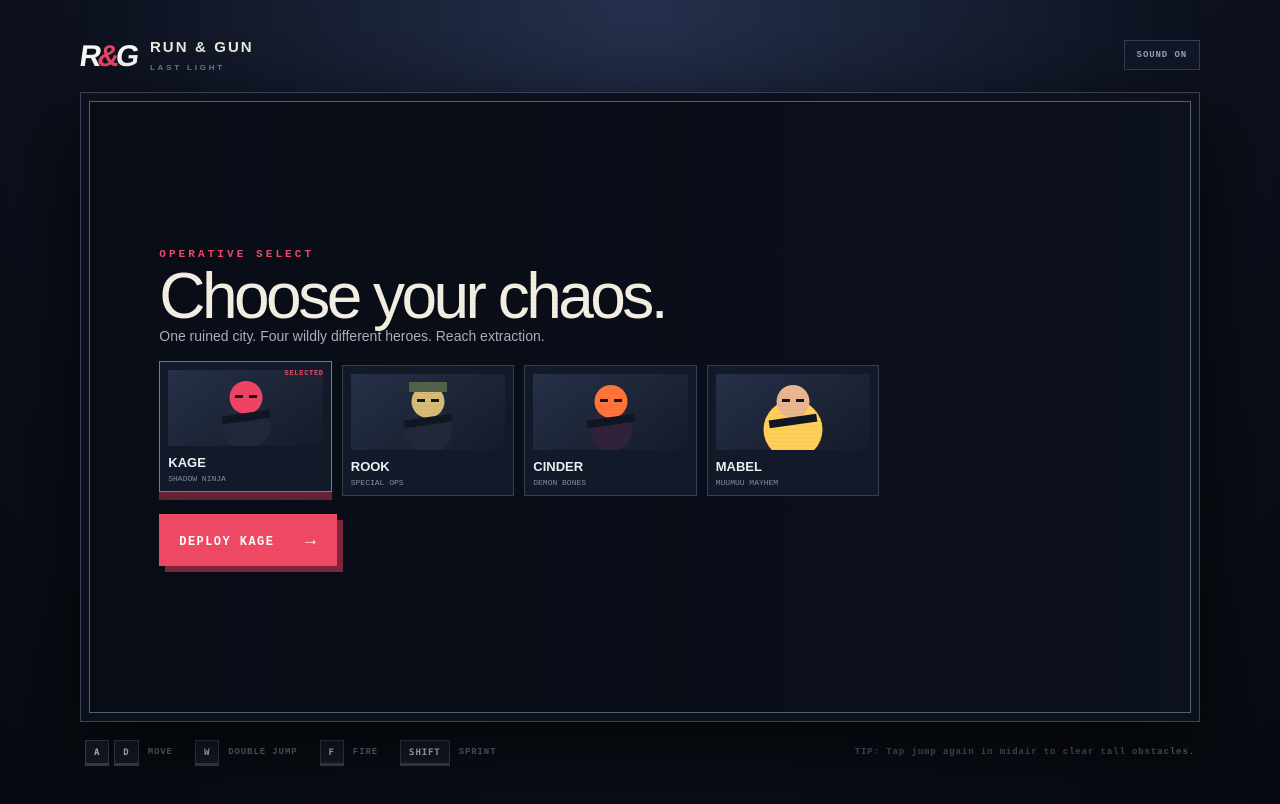
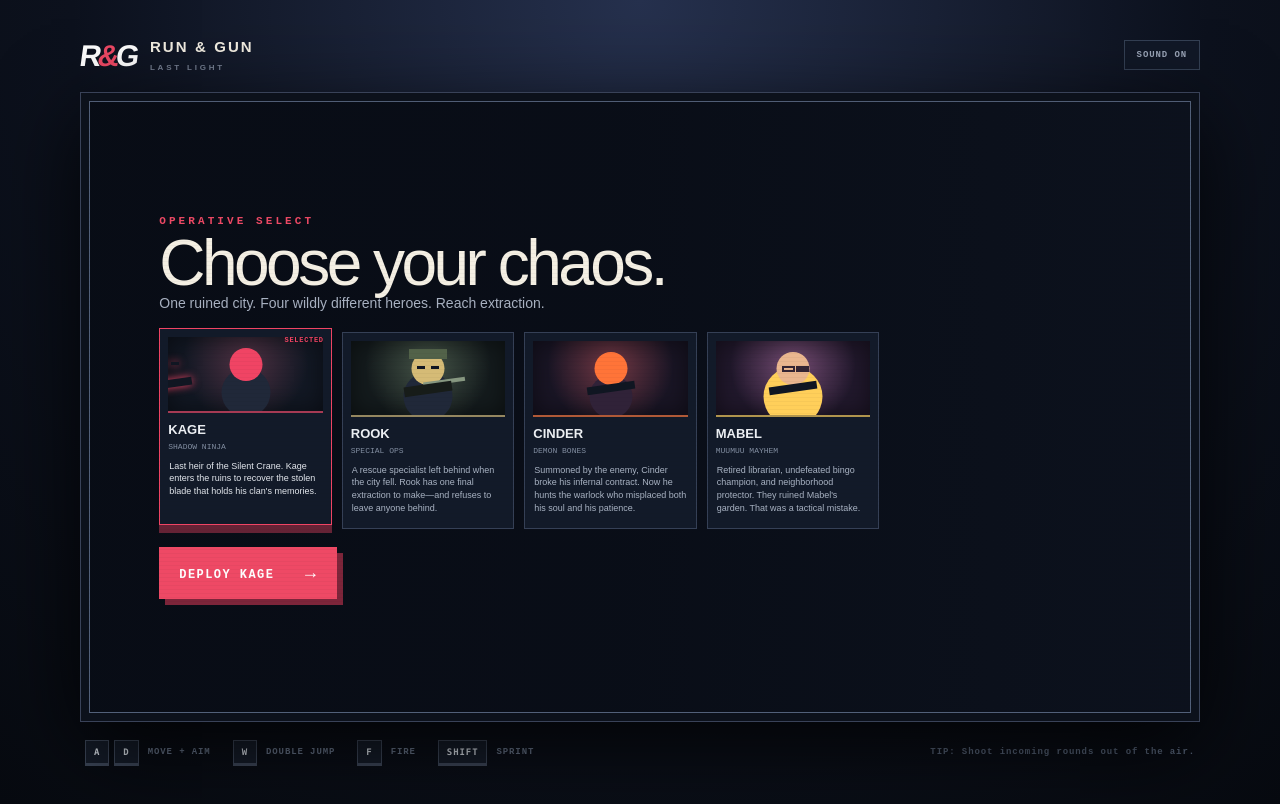
Before and after one commit to cdwhite2018/run-and-gun-last-light, a Next.js app: page / in a window 1280 px wide. Shown: the top 804 px of the page. Built offline with nearby package versions, Linux system fonts and the light colour scheme.

Commit message:
Upgrade characters and combat

```diff
--- a/app/Game.tsx
+++ b/app/Game.tsx
@@ -3,13 +3,13 @@
 import { useCallback, useEffect, useRef, useState } from "react";
 
 type HeroId = "ninja" | "operator" | "skeleton" | "granny";
-type Hero = { id: HeroId; name: string; tag: string; color: string; accent: string };
+type Hero = { id: HeroId; name: string; tag: string; color: string; accent: string; bio: string };
 
 const HEROES: Hero[] = [
-  { id: "ninja", name: "Kage", tag: "Shadow Ninja", color: "#171a25", accent: "#f04464" },
-  { id: "operator", name: "Rook", tag: "Special Ops", color: "#536348", accent: "#d5bb76" },
-  { id: "skeleton", name: "Cinder", tag: "Demon Bones", color: "#37223e", accent: "#ff7438" },
-  { id: "granny", name: "Mabel", tag: "Muumuu Mayhem", color: "#79528f", accent: "#ffcf5a" },
+  { id: "ninja", name: "Kage", tag: "Shadow Ninja", color: "#171a25", accent: "#f04464", bio: "Last heir of the Silent Crane. Kage enters the ruins to recover the stolen blade that holds his clan's memories." },
+  { id: "operator", name: "Rook", tag: "Special Ops", color: "#536348", accent: "#d5bb76", bio: "A rescue specialist left behind when the city fell. Rook has one final extraction to make—and refuses to leave anyone behind." },
+  { id: "skeleton", name: "Cinder", tag: "Demon Bones", color: "#37223e", accent: "#ff7438", bio: "Summoned by the enemy, Cinder broke his infernal contract. Now he hunts the warlock who misplaced both his soul and his patience." },
+  { id: "granny", name: "Mabel", tag: "Muumuu Mayhem", color: "#79528f", accent: "#ffcf5a", bio: "Retired librarian, undefeated bingo champion, and neighborhood protector. They ruined Mabel's garden. That was a tactical mistake." },
 ];
 
 const WIDTH = 960;
@@ -45,7 +45,7 @@ export default function Game() {
     if (!ctx) return;
 
     const state = {
-      player: { x: 140, y: 390, vy: 0, hp: 100, grounded: true, jumpsLeft: 2, cooldown: 0, invuln: 0 },
+      player: { x: 140, y: 390, vy: 0, hp: 100, grounded: true, jumpsLeft: 2, cooldown: 0, invuln: 0, facing: 1 },
       jumpHeld: false,
       camera: 0,
       score: 0,
@@ -53,7 +53,7 @@ export default function Game() {
       bullets: [] as { x: number; y: number; vx: number; enemy?: boolean }[],
       particles: [] as { x: number; y: number; vx: number; vy: number; life: number; color: string }[],
       obstacles: Array.from({ length: 19 }, (_, i) => ({ x: 650 + i * 330 + (i % 3) * 80, w: 38 + (i % 2) * 30, h: 45 + (i % 3) * 24 })),
-      enemies: Array.from({ length: 22 }, (_, i) => ({ x: 820 + i * 285, y: 407, hp: i % 6 === 5 ? 3 : 1, cooldown: 40 + (i * 17) % 80, alive: true })),
+      enemies: Array.from({ length: 22 }, (_, i) => ({ x: 820 + i * 285, y: 407, hp: i % 6 === 5 ? 3 : 1, cooldown: 40 + (i * 17) % 80, alive: true, facing: -1 })),
     };
 
     const burst = (x: number, y: number, color: string, amount = 8) => {
@@ -61,17 +61,17 @@ export default function Game() {
     };
     const rectHit = (a: {x:number;y:number;w:number;h:number}, b: {x:number;y:number;w:number;h:number}) => a.x < b.x+b.w && a.x+a.w > b.x && a.y < b.y+b.h && a.y+a.h > b.y;
 
-    const drawHero = (x: number, y: number) => {
-      ctx.save(); ctx.translate(x, y);
+    const drawHero = (x: number, y: number, facing: number) => {
+      ctx.save(); ctx.translate(x+(facing<0?42:0), y); ctx.scale(facing,1);
       ctx.fillStyle = "rgba(0,0,0,.25)"; ctx.beginPath(); ctx.ellipse(18, 45, 25, 6, 0, 0, Math.PI*2); ctx.fill();
       ctx.fillStyle = hero.color; ctx.fillRect(7, 4, 24, 32);
       ctx.fillStyle = hero.accent;
-      if (hero.id === "ninja") { ctx.fillRect(4, 1, 30, 10); ctx.fillRect(28, 8, 20, 4); }
-      if (hero.id === "operator") { ctx.fillRect(5, -2, 28, 9); ctx.fillStyle="#1a211a"; ctx.fillRect(7, 15, 24, 12); }
-      if (hero.id === "skeleton") { ctx.beginPath(); ctx.arc(19, 5, 12, 0, Math.PI*2); ctx.fill(); ctx.fillStyle="#241627"; ctx.fillRect(12, 2, 4, 4); ctx.fillRect(23, 2, 4, 4); }
-      if (hero.id === "granny") { ctx.beginPath(); ctx.moveTo(19, 8); ctx.lineTo(38, 38); ctx.lineTo(0, 38); ctx.closePath(); ctx.fill(); ctx.fillStyle="#e8b58c"; ctx.beginPath(); ctx.arc(19, 2, 11, 0, Math.PI*2); ctx.fill(); }
+      if (hero.id === "ninja") { ctx.fillRect(3, 0, 32, 11); ctx.fillRect(29, 7, 22, 4); ctx.fillStyle="#d7d9df";ctx.fillRect(13,8,15,3);ctx.fillStyle=hero.accent;ctx.fillRect(5,28,30,4); }
+      if (hero.id === "operator") { ctx.fillRect(5, -3, 28, 9); ctx.fillStyle="#1a211a"; ctx.fillRect(7, 14, 24, 15);ctx.fillStyle="#78866b";ctx.fillRect(3,17,7,13);ctx.fillRect(29,17,7,13);ctx.fillStyle="#78b5a0";ctx.fillRect(12,3,15,3); }
+      if (hero.id === "skeleton") { ctx.beginPath(); ctx.arc(19, 5, 12, 0, Math.PI*2); ctx.fill(); ctx.fillStyle="#241627"; ctx.fillRect(12, 2, 4, 5); ctx.fillRect(23, 2, 4, 5);ctx.fillStyle="#fff0d0";ctx.fillRect(13,15,3,17);ctx.fillRect(19,15,3,17);ctx.fillRect(25,15,3,17);ctx.fillStyle=hero.accent;ctx.fillRect(4,-3,4,9);ctx.fillRect(30,-3,4,9); }
+      if (hero.id === "granny") { ctx.beginPath(); ctx.moveTo(19, 8); ctx.lineTo(39, 38); ctx.lineTo(-1, 38); ctx.closePath(); ctx.fill(); ctx.fillStyle="#e8b58c"; ctx.beginPath(); ctx.arc(19, 2, 11, 0, Math.PI*2); ctx.fill();ctx.fillStyle="#e9e5dc";ctx.beginPath();ctx.arc(16,-5,9,0,Math.PI*2);ctx.fill();ctx.fillStyle="#f8dc69";ctx.fillRect(4,23,4,4);ctx.fillRect(17,29,4,4);ctx.fillRect(30,22,4,4); }
       ctx.fillStyle="#252632"; ctx.fillRect(10, 36, 7, 10); ctx.fillRect(25, 36, 7, 10);
-      ctx.fillStyle="#c5c8d2"; ctx.fillRect(28, 17, 25, 6); ctx.fillStyle="#ffcf5a"; ctx.fillRect(51, 18, 7, 4);
+      ctx.fillStyle="#929ba8"; ctx.fillRect(28, 16, 27, 8);ctx.fillStyle="#252a32";ctx.fillRect(34,22,7,5);ctx.fillRect(44,13,8,4); ctx.fillStyle="#ffcf5a"; ctx.fillRect(54, 18, 7, 4);
       ctx.restore();
     };
 
@@ -82,10 +82,10 @@ export default function Game() {
       ctx.fillStyle="#111723"; for(let x=-(state.camera*.35%180);x<WIDTH;x+=180){ctx.fillRect(x,285,95,155);ctx.fillStyle="#e35e42";for(let wy=305;wy<400;wy+=28)ctx.fillRect(x+15,wy,10,10);ctx.fillStyle="#111723";}
       ctx.fillStyle="#272f36"; ctx.fillRect(0,450,WIDTH,90); ctx.fillStyle="#3b4548"; ctx.fillRect(0,450,WIDTH,7);
       for(const o of state.obstacles){const x=o.x-state.camera;if(x>-100&&x<WIDTH+100){ctx.fillStyle="#4d3d39";ctx.fillRect(x,450-o.h,o.w,o.h);ctx.fillStyle="#8a6654";ctx.fillRect(x+5,455-o.h,o.w-10,7);}}
-      for(const e of state.enemies){if(!e.alive)continue;const x=e.x-state.camera;if(x>-60&&x<WIDTH+60){ctx.fillStyle="#351e29";ctx.fillRect(x,e.y,34,43);ctx.fillStyle="#8cffcf";ctx.fillRect(x+5,e.y+8,7,4);ctx.fillRect(x+22,e.y+8,7,4);ctx.fillStyle="#bf4859";ctx.fillRect(x-15,e.y+19,19,6);}}
+      for(const e of state.enemies){if(!e.alive)continue;const x=e.x-state.camera;if(x>-60&&x<WIDTH+60){ctx.save();ctx.translate(x+(e.facing<0?34:0),e.y);ctx.scale(e.facing,1);ctx.fillStyle="#351e29";ctx.fillRect(0,0,34,43);ctx.fillStyle="#8cffcf";ctx.fillRect(5,8,7,4);ctx.fillRect(22,8,7,4);ctx.fillStyle="#bf4859";ctx.fillRect(28,19,21,7);ctx.fillStyle="#762d3b";ctx.fillRect(8,27,18,5);ctx.restore();}}
       for(const b of state.bullets){ctx.fillStyle=b.enemy?"#ff5973":"#ffd15b";ctx.fillRect(b.x-state.camera,b.y,b.enemy?9:14,4);}
       for(const p of state.particles){ctx.globalAlpha=p.life/24;ctx.fillStyle=p.color;ctx.fillRect(p.x-state.camera,p.y,4,4);}ctx.globalAlpha=1;
-      drawHero(state.player.x-state.camera,state.player.y);
+      drawHero(state.player.x-state.camera,state.player.y,state.player.facing);
       ctx.fillStyle="rgba(9,13,24,.82)";ctx.fillRect(24,22,300,72);ctx.fillStyle="#f4efe3";ctx.font="700 15px Arial";ctx.fillText(hero.name.toUpperCase(),42,48);ctx.fillStyle="#2b343e";ctx.fillRect(42,59,150,12);ctx.fillStyle=state.player.hp>35?"#67e6a4":"#f15d67";ctx.fillRect(42,59,150*Math.max(0,state.player.hp)/100,12);ctx.fillStyle="#f4efe3";ctx.fillText(`${state.score.toString().padStart(5,"0")} PTS`,214,69);
       ctx.fillStyle="#2b343e";ctx.fillRect(350,34,410,12);ctx.fillStyle=hero.accent;ctx.fillRect(350,34,410*Math.min(1,state.distance/LEVEL_END),12);ctx.fillStyle="#dce2e7";ctx.font="12px Arial";ctx.fillText("EXTRACTION",770,45);
     };
@@ -95,17 +95,20 @@ export default function Game() {
       const dt = Math.min(1.7,(now-last)/16.67); last=now;
       const p=state.player; const k=keys.current;
       const speed=(k.ShiftLeft||k.ShiftRight)?7:5;
-      if(k.KeyD||k.ArrowRight)p.x+=speed*dt;if(k.KeyA||k.ArrowLeft)p.x-=speed*dt;
+      if(k.KeyD||k.ArrowRight){p.x+=speed*dt;p.facing=1;}if(k.KeyA||k.ArrowLeft){p.x-=speed*dt;p.facing=-1;}
       p.x=Math.max(state.camera+30,p.x);state.distance=Math.max(state.distance,p.x-140);
       const jumpPressed = Boolean(k.KeyW||k.ArrowUp||k.Space);
       if(jumpPressed&&!state.jumpHeld&&p.jumpsLeft>0){p.vy=-13.5;p.grounded=false;p.jumpsLeft--;burst(p.x+20,p.y+44,hero.accent,5);}
       state.jumpHeld=jumpPressed;
       p.vy+=.7*dt;p.y+=p.vy*dt;if(p.y>=390){p.y=390;p.vy=0;p.grounded=true;p.jumpsLeft=2;}
-      p.cooldown-=dt;p.invuln-=dt;if((k.KeyF||k.KeyJ||k.ControlLeft)&&p.cooldown<=0){state.bullets.push({x:p.x+54,y:p.y+20,vx:15});p.cooldown=10;}
+      p.cooldown-=dt;p.invuln-=dt;if((k.KeyF||k.KeyJ||k.ControlLeft)&&p.cooldown<=0){state.bullets.push({x:p.x+(p.facing>0?54:-14),y:p.y+20,vx:15*p.facing});p.cooldown=10;}
       state.camera=Math.max(0,Math.min(LEVEL_END-WIDTH+200,p.x-260));
       for(const o of state.obstacles){const box={x:o.x,y:450-o.h,w:o.w,h:o.h};if(rectHit({x:p.x,y:p.y,w:40,h:48},box)&&p.invuln<=0){p.hp-=14;p.invuln=45;p.x-=35;burst(p.x,p.y+25,"#ff6579");}}
-      for(const e of state.enemies){if(!e.alive)continue;e.cooldown-=dt;if(Math.abs(e.x-p.x)<520&&e.cooldown<=0){state.bullets.push({x:e.x-10,y:e.y+21,vx:-7,enemy:true});e.cooldown=90+Math.random()*60;}}
-      for(const b of state.bullets){b.x+=b.vx*dt;if(b.enemy&&rectHit({x:b.x,y:b.y,w:9,h:4},{x:p.x,y:p.y,w:40,h:48})&&p.invuln<=0){p.hp-=10;p.invuln=35;b.x=-999;burst(p.x,p.y+20,"#ff6579");}if(!b.enemy)for(const e of state.enemies){if(e.alive&&rectHit({x:b.x,y:b.y,w:14,h:4},{x:e.x,y:e.y,w:34,h:43})){e.hp--;b.x=99999;burst(e.x,e.y+18,"#ffb13b");if(e.hp<=0){e.alive=false;state.score+=100;}}}}
+      for(const e of state.enemies){if(!e.alive)continue;e.facing=p.x<e.x?-1:1;e.cooldown-=dt;if(Math.abs(e.x-p.x)<520&&e.cooldown<=0){state.bullets.push({x:e.x+(e.facing>0?45:-10),y:e.y+21,vx:7*e.facing,enemy:true});e.cooldown=90+Math.random()*60;}}
+      for(const b of state.bullets)b.x+=b.vx*dt;
+      const friendly=state.bullets.filter(b=>!b.enemy);const hostile=state.bullets.filter(b=>b.enemy);
+      for(const shot of friendly)for(const threat of hostile){if(Math.abs(shot.x-threat.x)<15&&Math.abs(shot.y-threat.y)<8){const hitX=(shot.x+threat.x)/2;shot.x=99999;threat.x=-999;burst(hitX,shot.y,"#fff1a8",6);state.score+=10;}}
+      for(const b of state.bullets){if(b.enemy&&rectHit({x:b.x,y:b.y,w:9,h:4},{x:p.x,y:p.y,w:40,h:48})&&p.invuln<=0){p.hp-=10;p.invuln=35;b.x=-999;burst(p.x,p.y+20,"#ff6579");}if(!b.enemy)for(const e of state.enemies){if(e.alive&&rectHit({x:b.x,y:b.y,w:14,h:4},{x:e.x,y:e.y,w:34,h:43})){e.hp--;b.x=99999;burst(e.x,e.y+18,"#ffb13b");if(e.hp<=0){e.alive=false;state.score+=100;}}}}
       state.bullets=state.bullets.filter(b=>b.x>state.camera-100&&b.x<state.camera+WIDTH+150);
       for(const q of state.particles){q.x+=q.vx;q.y+=q.vy;q.vy+=.2;q.life--;}state.particles=state.particles.filter(q=>q.life>0);
       if(p.hp<=0){setMode("lost");return;}if(state.distance>=LEVEL_END-300){setMode("won");return;}
@@ -119,9 +122,9 @@ export default function Game() {
     <header><div className="brand"><span>R<span>&</span>G</span><div>RUN &amp; GUN<small>LAST LIGHT</small></div></div><button className="sound" onClick={()=>setMuted(!muted)} aria-label="Toggle sound">{muted?"SOUND OFF":"SOUND ON"}</button></header>
     <section className="stage-wrap">
       <canvas ref={canvasRef} width={WIDTH} height={HEIGHT} aria-label="Side-scrolling shooter game" />
-      {mode==="select"&&<div className="overlay select"><p className="eyebrow">OPERATIVE SELECT</p><h1>Choose your chaos.</h1><p className="lede">One ruined city. Four wildly different heroes. Reach extraction.</p><div className="heroes">{HEROES.map(h=><button key={h.id} className={`hero-card ${hero.id===h.id?"active":""}`} onClick={()=>setHero(h)} style={{"--accent":h.accent} as React.CSSProperties}><span className={`portrait ${h.id}`}><i /></span><strong>{h.name}</strong><small>{h.tag}</small></button>)}</div><button className="deploy" onClick={start}>DEPLOY {hero.name.toUpperCase()} <span>→</span></button></div>}
+      {mode==="select"&&<div className="overlay select"><p className="eyebrow">OPERATIVE SELECT</p><h1>Choose your chaos.</h1><p className="lede">One ruined city. Four wildly different heroes. Reach extraction.</p><div className="heroes">{HEROES.map(h=><button key={h.id} className={`hero-card ${hero.id===h.id?"active":""}`} onClick={()=>setHero(h)} style={{"--accent":h.accent} as React.CSSProperties}><span className={`portrait ${h.id}`}><i /></span><strong>{h.name}</strong><small>{h.tag}</small><p>{h.bio}</p></button>)}</div><button className="deploy" onClick={start}>DEPLOY {hero.name.toUpperCase()} <span>→</span></button></div>}
       {(mode==="won"||mode==="lost")&&<div className="overlay result"><p className="eyebrow">{mode==="won"?"MISSION COMPLETE":"OPERATIVE DOWN"}</p><h1>{mode==="won"?"Extraction secured.":"The city wins this round."}</h1><button className="deploy" onClick={start}>RUN IT AGAIN <span>↻</span></button><button className="change" onClick={()=>setMode("select")}>CHANGE OPERATIVE</button></div>}
     </section>
-    <footer><div><kbd>A</kbd><kbd>D</kbd><span>MOVE</span></div><div><kbd>W</kbd><span>DOUBLE JUMP</span></div><div><kbd>F</kbd><span>FIRE</span></div><div><kbd>SHIFT</kbd><span>SPRINT</span></div><p>TIP: Tap jump again in midair to clear tall obstacles.</p></footer>
+    <footer><div><kbd>A</kbd><kbd>D</kbd><span>MOVE + AIM</span></div><div><kbd>W</kbd><span>DOUBLE JUMP</span></div><div><kbd>F</kbd><span>FIRE</span></div><div><kbd>SHIFT</kbd><span>SPRINT</span></div><p>TIP: Shoot incoming rounds out of the air.</p></footer>
   </main>;
 }
--- /dev/null
+++ b/app/characters.css
@@ -0,0 +1,30 @@
+.hero-card p {
+  min-height: 54px;
+  margin: 9px 1px 2px;
+  color: #aab4c4;
+  font-size: 9px;
+  line-height: 1.42;
+}
+
+.hero-card.active p { color: #e5e9ef; }
+
+.portrait {
+  border-bottom: 2px solid color-mix(in srgb, var(--accent) 65%, #1d2636);
+  box-shadow: inset 0 0 24px #0008;
+}
+
+.portrait.ninja { background: radial-gradient(circle at 50% 32%, #4d3041, #121824 68%); }
+.portrait.operator { background: radial-gradient(circle at 50% 32%, #455447, #141b1d 68%); }
+.portrait.skeleton { background: radial-gradient(circle at 50% 32%, #713743, #191525 68%); }
+.portrait.granny { background: radial-gradient(circle at 50% 32%, #744b72, #21182c 68%); }
+
+.portrait.ninja i { filter: drop-shadow(0 0 4px #f04464); }
+.portrait.operator i:after { height: 10px; background: #171c19; box-shadow: 17px -5px 0 -3px #879881; }
+.portrait.skeleton i:before { background: #ff7438; box-shadow: 14px 0 #ff7438, 7px 12px 0 -2px #fff0d0; }
+.portrait.granny i:before { width: 13px; height: 6px; border: 2px solid #332433; background: transparent; box-shadow: 14px 0 0 -2px transparent, 14px 0 0 0 #332433; }
+
+@media (max-width: 720px) {
+  .select { justify-content: flex-start; overflow-y: auto; padding-top: 9%; }
+  .hero-card p { min-height: 0; font-size: 8px; }
+  .heroes { padding-bottom: 4px; }
+}
--- a/app/layout.tsx
+++ b/app/layout.tsx
@@ -1,5 +1,6 @@
 import type { Metadata } from "next";
 import "./globals.css";
+import "./characters.css";
 
 export const metadata: Metadata = {
   title: "Run & Gun: Last Light",
```
